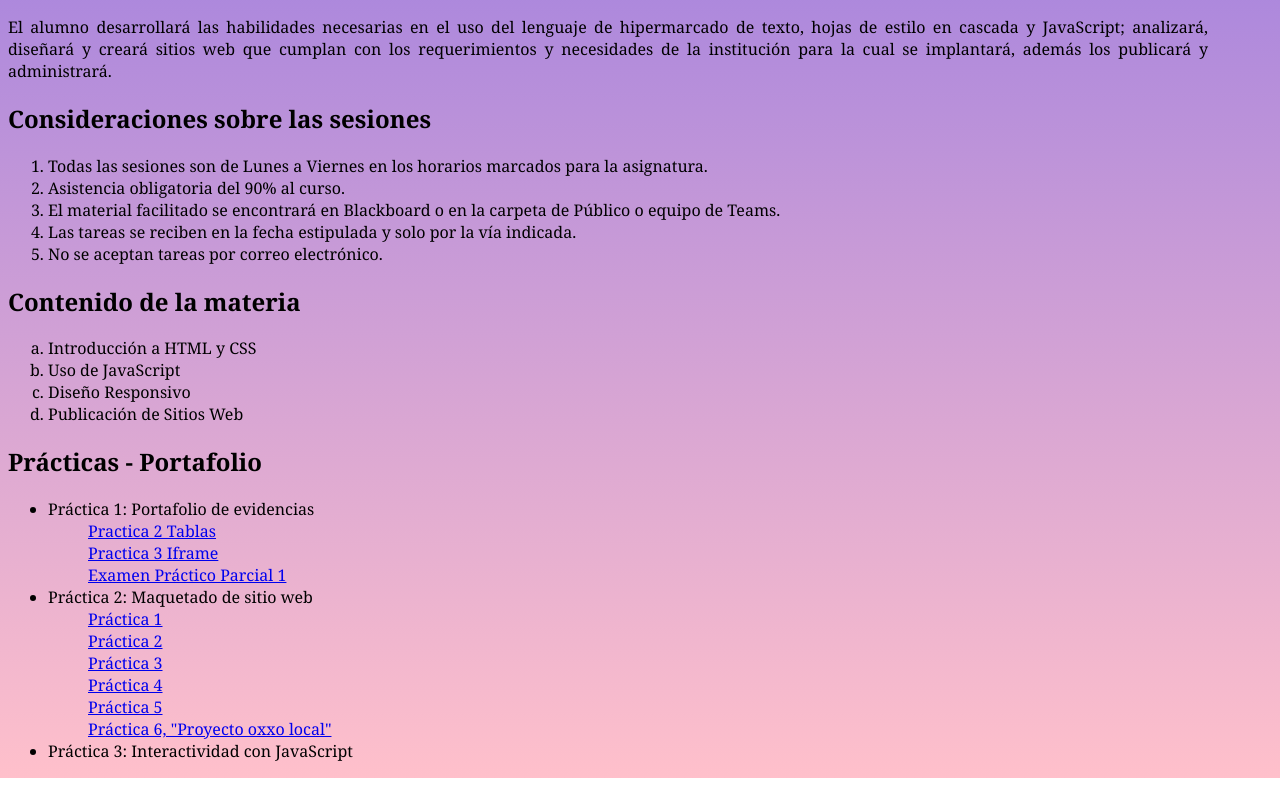
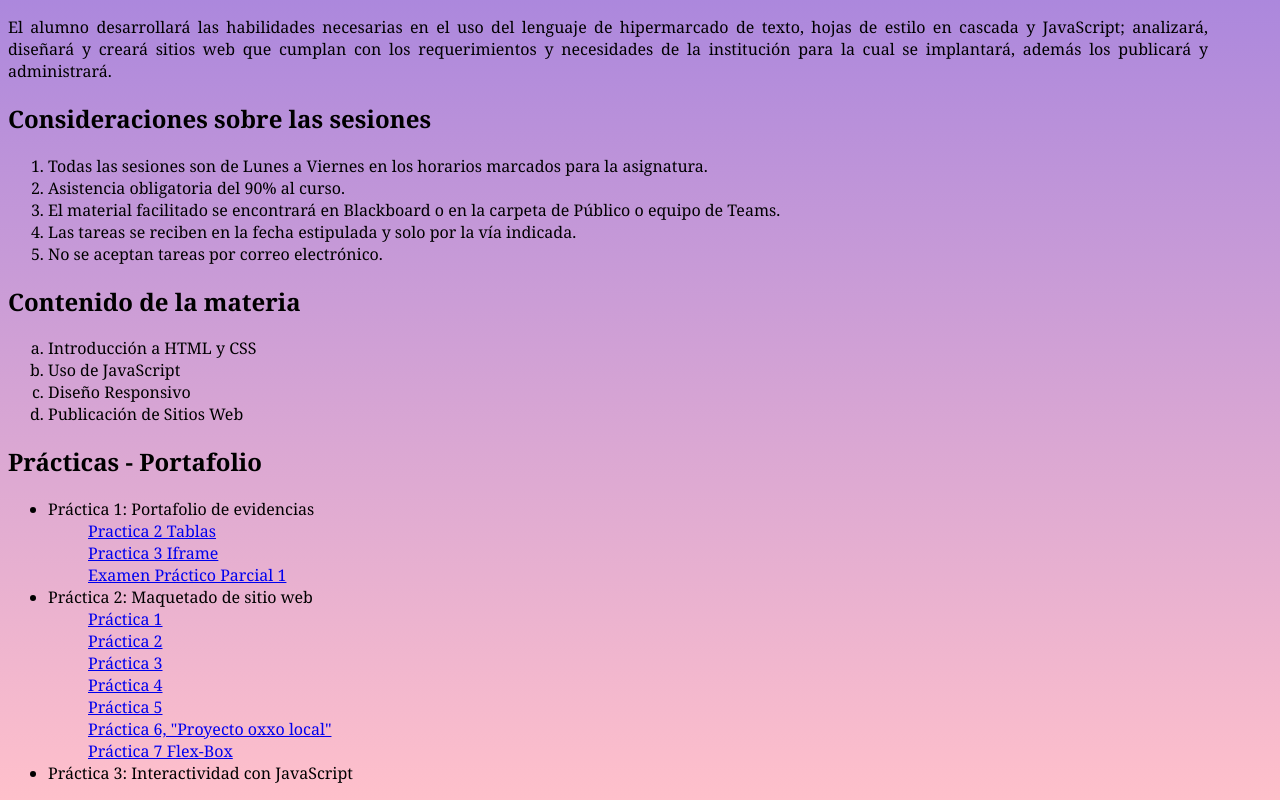
Before and after one commit to 1juan2fernando/evidencias0, a plain HTML site: page index.html in a window 1280 px wide. Shown: the part 1089-1889 px from the top of the page. Before the commit the page ends 1867 px from the top, so only its background shows below. Drawn offline with Linux system fonts and the light colour scheme.

Commit message:
index.html

```diff
--- a/index.html
+++ b/index.html
@@ -89,6 +89,7 @@ fecha: 12/02/2025-->
             <ul><a href="Barra Nav.html">Práctica 4</a></ul>
             <ul><a href="Barra Nav(1).html">Práctica 5</a></ul>
             <ul><a href="proyecto_oxxo.html">Práctica 6, "Proyecto oxxo local"</a></ul>
+        <ul><a href="practica_flexbox.html">Práctica 7 Flex-Box</a></ul>
         <li>Práctica 3: Interactividad con JavaScript</li>
     </ul>
 </body>
```
